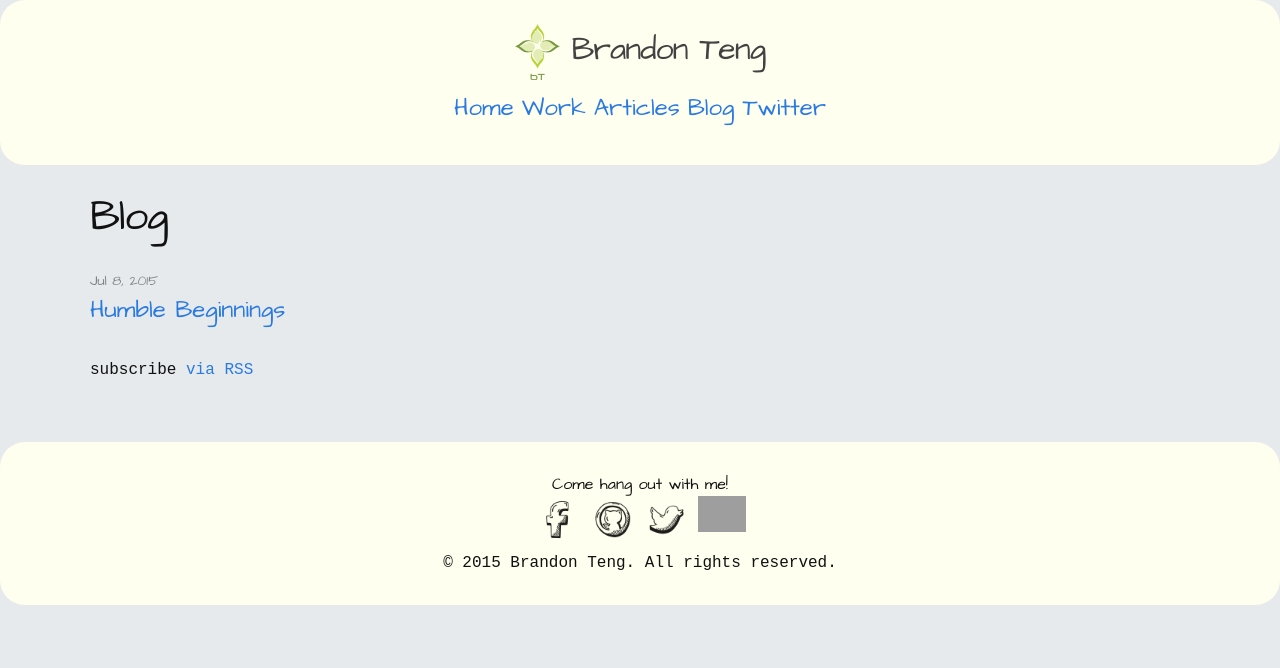
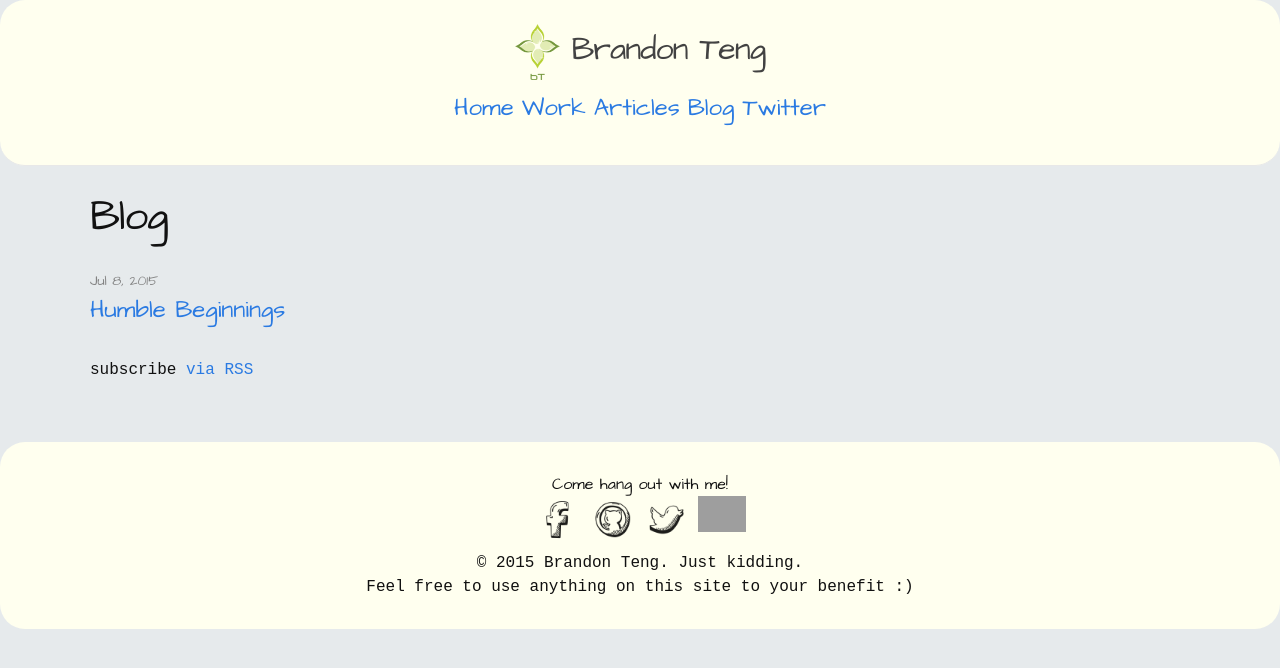
Before and after one commit to bteng22/bteng22.github.io, a Jekyll site: the page built from 01-blog.html, in a window 1280 px wide. Shown: the top 668 px of the page. Built offline with Jekyll 4.4.1, drawn with Linux system fonts in a browser that asks for light colours; grey boxes are pictures that could not be loaded.

Commit message:
friendly footer and add to weekly_find.html

```diff
--- a/_includes/footer.html
+++ b/_includes/footer.html
@@ -20,6 +20,7 @@
   </section>
 
   <p>
-    © 2015 Brandon Teng. All rights reserved.
+    © 2015 Brandon Teng. Just kidding. <br/>
+    Feel free to use anything on this site to your benefit :)
   </p>
 </footer>
--- a/_includes/weekly_find.html
+++ b/_includes/weekly_find.html
@@ -1,4 +1,8 @@
 <h2 id="weekly-discovery" class="section-heading">Discovery of the Week</h2>
 <p>
-  "Sed ut perspiciatis unde omnis iste natus error sit voluptatem accusantium doloremque laudantium, totam rem aperiam, eaque ipsa quae ab illo inventore veritatis et quasi architecto beatae vitae dicta sunt explicabo. Nemo enim ipsam voluptatem quia voluptas sit aspernatur aut odit aut fugit, sed quia consequuntur magni dolores eos qui ratione voluptatem sequi nesciunt.
+  With the explosion of the sharing economy, there's no telling what industry could be disrupted with the leveraging of technology and software. Empowering autonomy in self-motivated individuals seems to be gaining ground all over the world as we see companies like Uber, Airbnb, and Instacart enable people to share what they already own to the world. These technologies are helping to build this sense of microentrepreneurship within global communities and gives opportunities that were once intangible.
 </p>
+<img src="https://encrypted-tbn1.gstatic.com/images?q=tbn:ANd9GcQOMWQdirdEijk-DIULX5hAoobxqusEveV4teKwGSkul9StSMsA1Q">
+<p>
+  From outsourcing solar energy to renting out your yacht, there is no shortage of ideas. This week I discovered <a href="http://www.triip.me">Triip</a>. A Vietnam-based startup that empowers locals to turn into an amateur tour guide overnight. It gives tools to create tourism packages that can be sold to tourists. Check it out in the link above and in this article on <a href="http://www.wsj.com/articles/ha-lams-long-strange-trip-to-startup-success-1436354405">Wall Street Journal!</a>
+</p>
```
